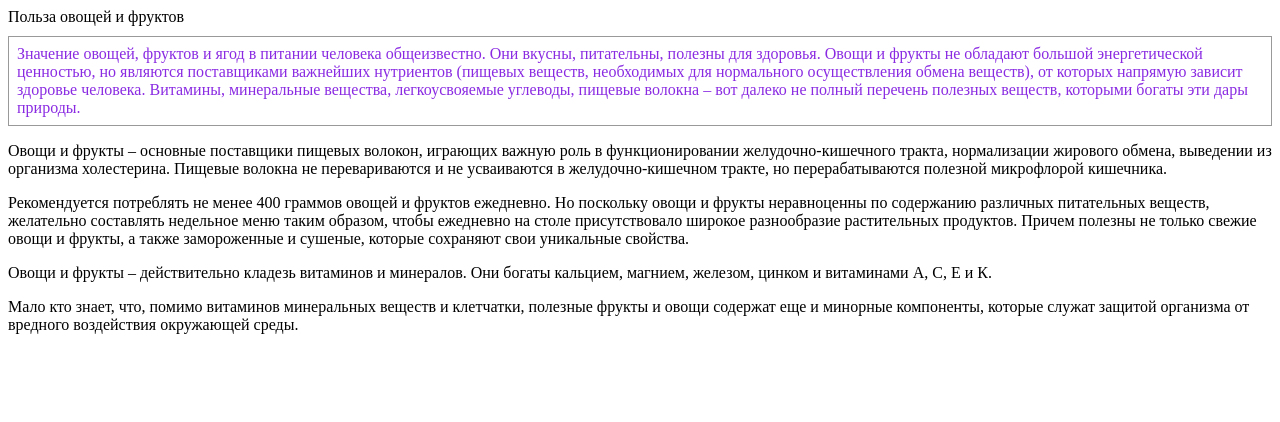
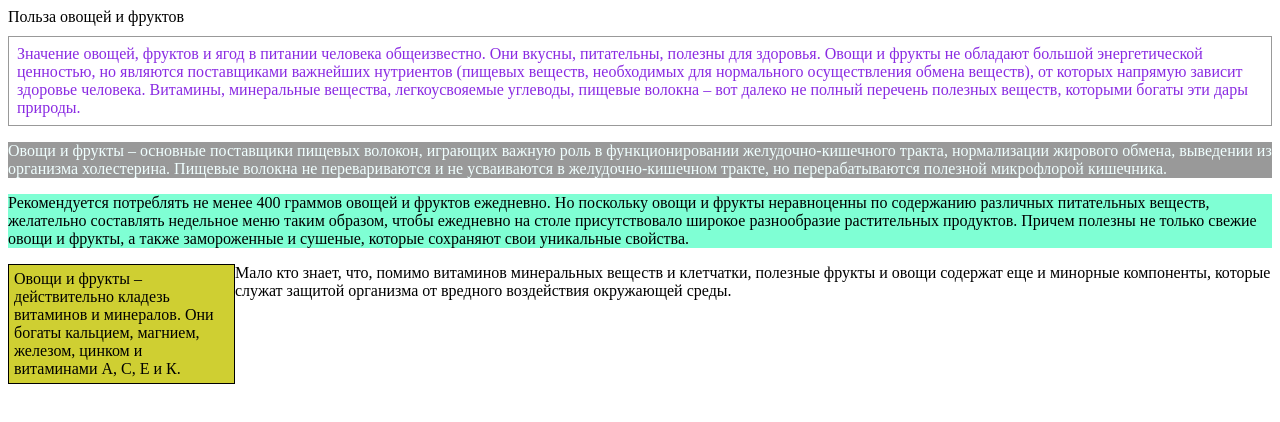
Before and after one commit to IglFox/Web-technology, a plain HTML site: page Lab2/index.html in a window 1280 px wide. Drawn offline with Linux system fonts and the light colour scheme.

Commit message:
style: added css style block 2var

```diff
--- a/Lab2/index.html
+++ b/Lab2/index.html
@@ -4,6 +4,20 @@
 	<meta charset="UTF-8">
 	<meta name="viewport" content="width=device-width, initial-scale=1.0">
 	<title>Лабораторная работа №2</title>
+    <style>
+        div{
+            width: 200px; background: #cfcf32; padding: 5px; padding-right: 20px;
+            border: solid 1px black; float: left;
+        }
+
+        #menu {
+        background-color: #999; color: azure;
+        }
+
+        .menu2 {
+        background-color: aquamarine; color: black;
+        }
+    </style>
 </head>
 <body>
     Польза овощей и фруктов
@@ -11,10 +25,10 @@
     <p style="margin: 10px 0; padding: 8px; border: 1px solid #999; color: blueviolet;">
         Значение овощей, фруктов и ягод в питании человека общеизвестно. Они вкусны, питательны, полезны для здоровья. Овощи и фрукты не обладают большой энергетической ценностью, но являются поставщиками важнейших нутриентов (пищевых веществ, необходимых для нормального осуществления обмена веществ), от которых напрямую зависит здоровье человека. Витамины, минеральные вещества, легкоусвояемые углеводы, пищевые волокна – вот далеко не полный перечень полезных веществ, которыми богаты эти дары природы.
     </p>
-    <p>
+    <p id="menu">
         Овощи и фрукты – основные поставщики пищевых волокон, играющих важную роль в функционировании желудочно-кишечного тракта, нормализации жирового обмена, выведении из организма холестерина. Пищевые волокна не перевариваются и не усваиваются в желудочно-кишечном тракте, но перерабатываются полезной микрофлорой кишечника.
     </p>
-    <p>
+    <p class="menu2">
         Рекомендуется потреблять не менее 400 граммов овощей и фруктов ежедневно. Но поскольку овощи и фрукты неравноценны по содержанию различных питательных веществ, желательно составлять недельное меню таким образом, чтобы ежедневно на столе присутствовало широкое разнообразие растительных продуктов. Причем полезны не только свежие овощи и фрукты, а также замороженные и сушеные, которые сохраняют свои уникальные свойства.
     </p>
 
```
